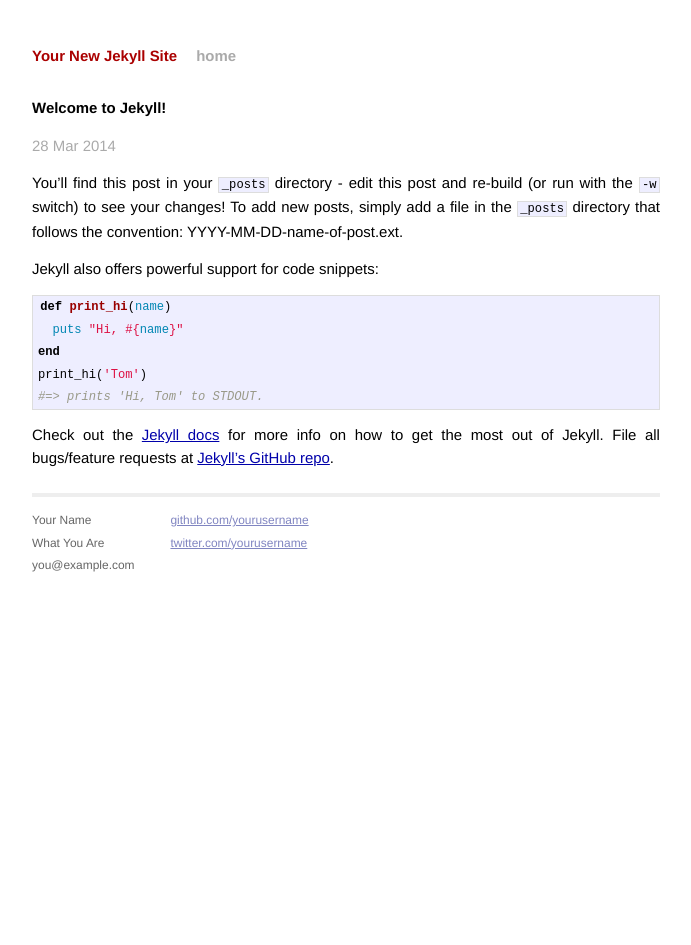
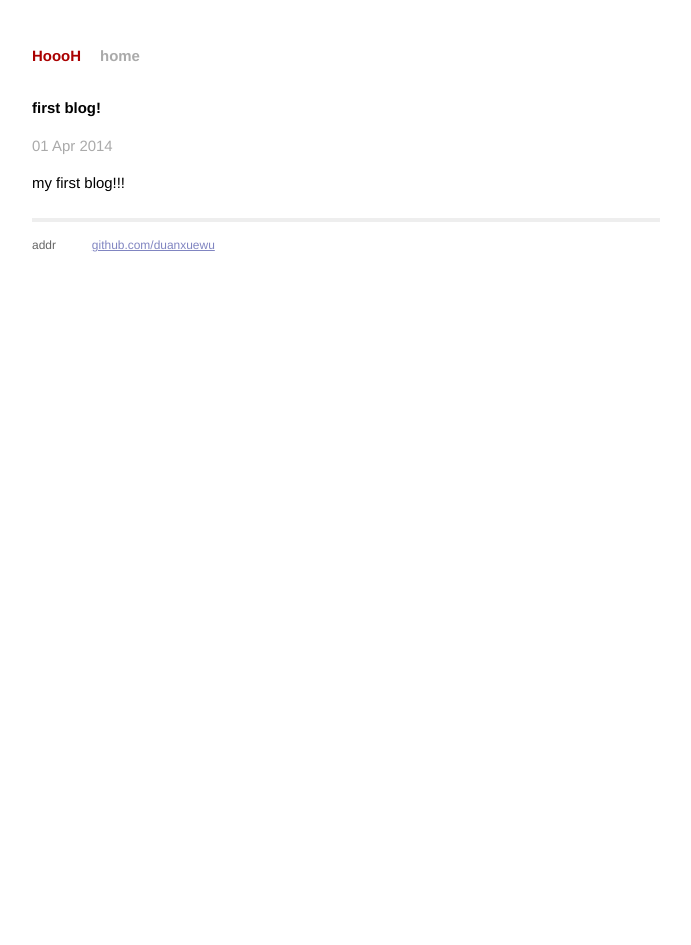
Before and after one commit to duanxuewu/dxw-blog, a Jekyll site: the page built from _posts/2014-03-28-welcome-to-jekyll.markdown, in a window 1280 px wide. Shown: the whole page, without its empty margins (294-985 px from the left). Built offline with Jekyll 4.4.1, drawn with Linux system fonts in a browser that asks for light colours; Markdown is read by kramdown in place of the engine named in the settings.

Commit message:
my first blog

```diff
--- a/_config.yml
+++ b/_config.yml
@@ -1,3 +1,3 @@
-name: Your New Jekyll Site
+name: HoooH
 markdown: redcarpet
 pygments: true
--- a/_layouts/default.html
+++ b/_layouts/default.html
@@ -26,15 +26,12 @@
           <div class="footer">
             <div class="contact">
               <p>
-                Your Name<br />
-                What You Are<br />
-                you@example.com
+                addr<br />
               </p>
             </div>
             <div class="contact">
               <p>
-                <a href="https://github.com/yourusername">github.com/yourusername</a><br />
-                <a href="https://twitter.com/yourusername">twitter.com/yourusername</a><br />
+                <a href="https://github.com/duanxuewu">github.com/duanxuewu</a><br />
               </p>
             </div>
           </div>
--- a/_posts/2014-03-28-welcome-to-jekyll.markdown
+++ b/_posts/2014-03-28-welcome-to-jekyll.markdown
@@ -1,24 +1,11 @@
 ---
 layout: post
-title:  "Welcome to Jekyll!"
-date:   2014-03-28 02:55:47
+title:  "first blog!"
+date:   2014-04-01 20:12:47
 categories: jekyll update
 ---
 
-You'll find this post in your `_posts` directory - edit this post and re-build (or run with the `-w` switch) to see your changes!
-To add new posts, simply add a file in the `_posts` directory that follows the convention: YYYY-MM-DD-name-of-post.ext.
-
-Jekyll also offers powerful support for code snippets:
-
-{% highlight ruby %}
-def print_hi(name)
-  puts "Hi, #{name}"
-end
-print_hi('Tom')
-#=> prints 'Hi, Tom' to STDOUT.
-{% endhighlight %}
-
-Check out the [Jekyll docs][jekyll] for more info on how to get the most out of Jekyll. File all bugs/feature requests at [Jekyll's GitHub repo][jekyll-gh].
+my first blog!!!
 
 [jekyll-gh]: https://github.com/mojombo/jekyll
 [jekyll]:    http://jekyllrb.com
--- a/index.html
+++ b/index.html
@@ -1,6 +1,6 @@
 ---
 layout: default
-title: Your New Jekyll Site
+title: HoooH
 ---
 
 <div id="home">
```
